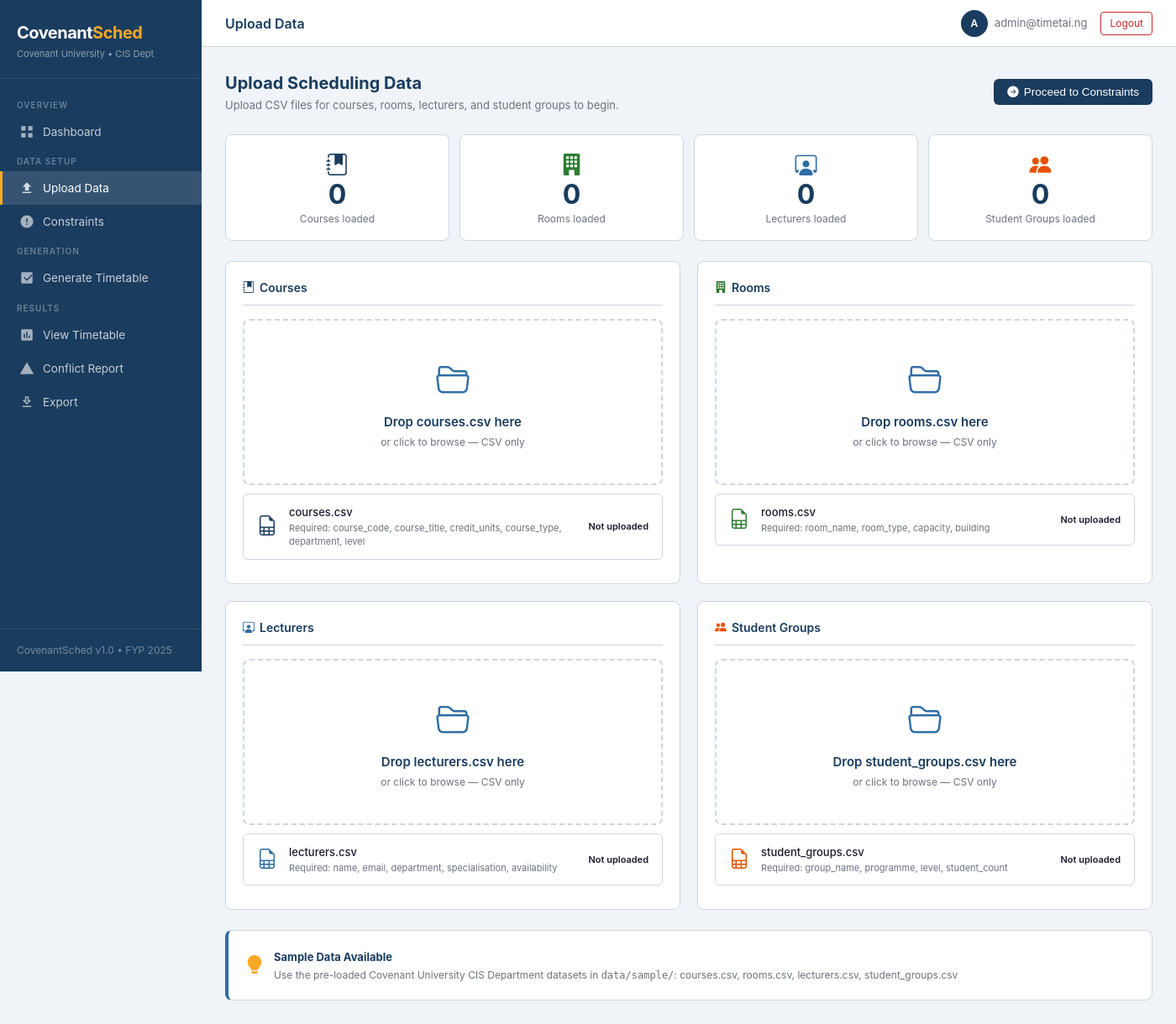
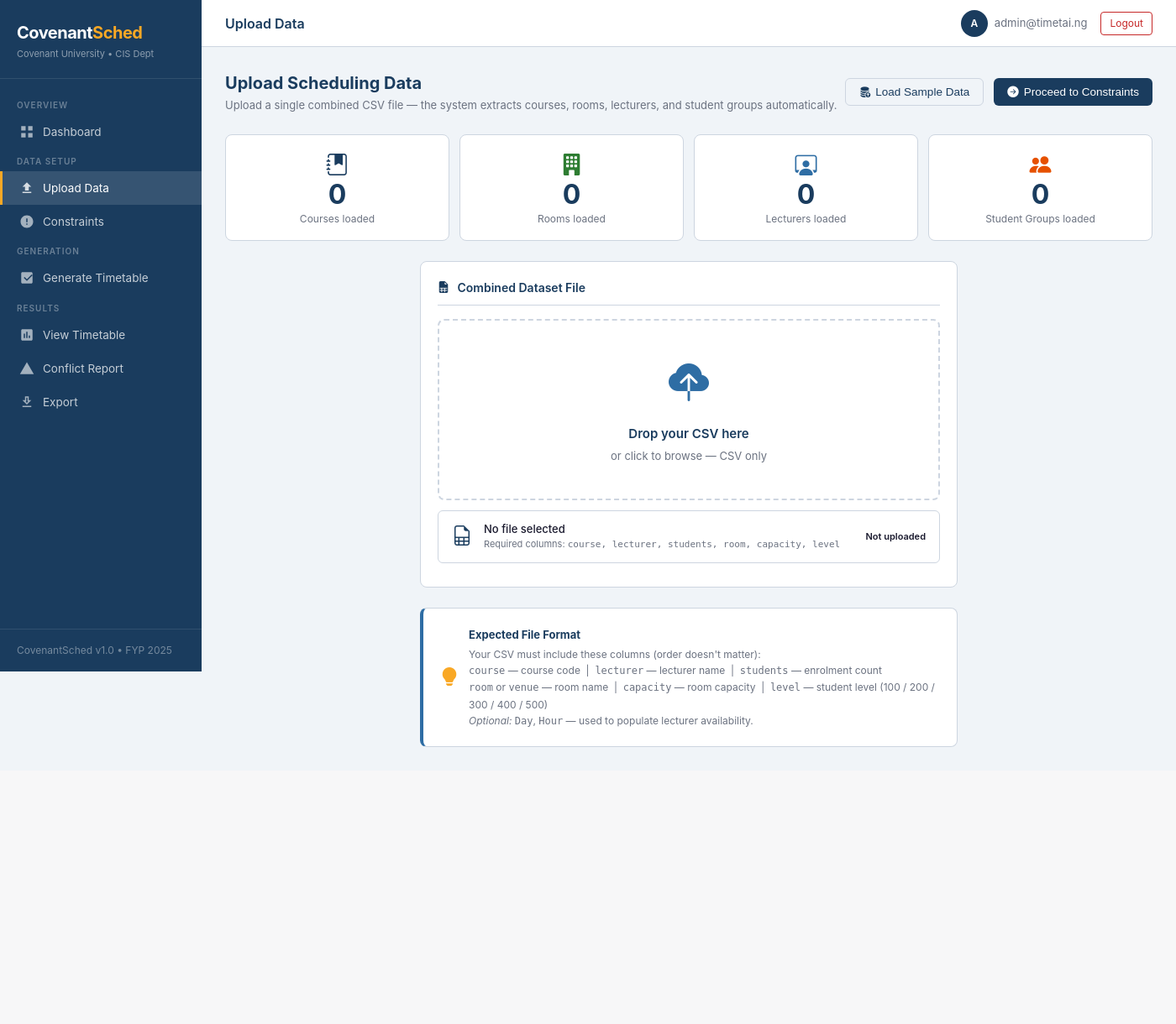
Before and after one commit to Aniefiokidi/Cusched, a Flask app: page /upload in a window 1400 px wide. Shown: the whole page at 84% size. After the commit the page ends 890 px from the top, so only its background shows below. Run offline with Flask 3, Linux system fonts and the light colour scheme; a user stored in the database is signed in.

Commit message:
Fix upload errors, add combined upload and sample data loader
- Fix duplicate CSC231 in courses.csv (renamed to MTH111) that was
  causing IntegrityError and rolling back all uploads, leaving the DB
  empty and the dashboard showing zeros
- Increase COMPUTER LAB capacity (100→400) to eliminate hard capacity
  violations for CIS student groups during generation
- Run CSP solver in a background thread so /generate/start returns
  immediately and the live terminal updates correctly via polling
- Add SQLALCHEMY_ENGINE_OPTIONS check_same_thread=False so the
  background solver thread can access the SQLite database
- Add /upload/combined route to accept a single timetable CSV and
  auto-extract courses, rooms, lecturers, and student groups
- Add /upload/load-sample route and Load Sample Data button for
  one-click demo without any file picking

Co-Authored-By: Claude Sonnet 4.6 <noreply@anthropic.com>

```diff
--- a/timetai/config.py
+++ b/timetai/config.py
@@ -22,6 +22,12 @@ class Config:
     SECRET_KEY = os.getenv("SECRET_KEY", "timetai-dev-secret-2025")
     SQLALCHEMY_DATABASE_URI = _db_url()
     SQLALCHEMY_TRACK_MODIFICATIONS = False
+    # Allow the background generation thread to use the SQLite connection
+    SQLALCHEMY_ENGINE_OPTIONS = (
+        {"connect_args": {"check_same_thread": False}}
+        if not os.getenv("DATABASE_URL")
+        else {}
+    )
     OPENAI_API_KEY = os.getenv("OPENAI_API_KEY", "")
     MAX_ITERATIONS = 5
     UPLOAD_FOLDER = "/tmp/uploads" if _on_vercel else os.path.join(os.path.dirname(__file__), "data", "uploads")
--- a/timetai/data/sample/courses.csv
+++ b/timetai/data/sample/courses.csv
@@ -1,7 +1,7 @@
 course_code,course_title,credit_units,course_type,department,level
 COS111,Introduction to Computing Sciences,3,LECTURE,CIS,100
 CSC112,Computer Application Packages I,1,LAB,CIS,100
-CSC231,Linear Algebra I,2,LECTURE,CIS,100
+MTH111,Linear Algebra I,2,LECTURE,CIS,100
 CSC233,Programming with C++,3,LECTURE,CIS,100
 CSC211,Computer Programming I,3,LECTURE,CIS,200
 IFT211,Digital Logic Design,2,LECTURE,CIS,200
--- a/timetai/data/sample/rooms.csv
+++ b/timetai/data/sample/rooms.csv
@@ -6,4 +6,4 @@ HALL202,LECTURE_HALL,300,Faculty of Sciences Block
 HALL203,LECTURE_HALL,200,Faculty of Sciences Block
 HALL307,LECTURE_HALL,150,Faculty of Sciences Block
 HALL308,LECTURE_HALL,120,Faculty of Sciences Block
-COMPUTER LAB,LAB,100,CST Main Block
+COMPUTER LAB,LAB,400,CST Main Block
--- a/timetai/routes/upload.py
+++ b/timetai/routes/upload.py
@@ -1,7 +1,9 @@
 import csv
 import io
 import json
-from flask import Blueprint, render_template, request, jsonify, flash, redirect, url_for
+import os
+import re
+from flask import Blueprint, render_template, request, jsonify, flash, redirect, url_for, current_app
 from flask_login import login_required
 from models.models import db, Course, Room, Lecturer, StudentGroup
 
@@ -11,6 +13,7 @@ COURSE_COLS = {"course_code", "course_title", "credit_units", "course_type", "de
 ROOM_COLS = {"room_name", "room_type", "capacity", "building"}
 LECTURER_COLS = {"name", "email", "department", "specialisation", "availability"}
 GROUP_COLS = {"group_name", "programme", "level", "student_count"}
+COMBINED_COLS = {"course", "lecturer", "students", "capacity", "level"}
 
 
 def parse_availability(raw: str) -> dict:
@@ -26,6 +29,27 @@ def parse_availability(raw: str) -> dict:
     return avail
 
 
+def _extract_dept(course_code: str) -> str:
+    m = re.match(r'([A-Za-z]+)', course_code.strip())
+    return m.group(1).upper() if m else "GENERAL"
+
+
+def _parse_first_level(level_str: str) -> int:
+    nums = re.findall(r'\b(100|200|300|400|500)\b', str(level_str))
+    return int(nums[0]) if nums else 100
+
+
+def _name_to_email(name: str) -> str:
+    TITLES = {"dr", "prof", "mr", "mrs", "ms", "engr", "sir"}
+    clean = re.sub(r'[^a-zA-Z\s]', '', name).strip().lower()
+    parts = [p for p in clean.split() if p not in TITLES]
+    if len(parts) >= 2:
+        return f"{parts[-1]}.{parts[0]}@university.edu.ng"
+    if parts:
+        return f"{parts[0]}@university.edu.ng"
+    return f"lecturer_{abs(hash(name)) % 100000}@university.edu.ng"
+
+
 @upload_bp.route("/upload", methods=["GET"])
 @login_required
 def upload_page():
@@ -36,6 +60,76 @@ def upload_page():
         "groups": StudentGroup.query.count(),
     }
     return render_template("upload.html", counts=counts)
+
+
+@upload_bp.route("/upload/load-sample", methods=["POST"])
+@login_required
+def load_sample():
+    sample_dir = os.path.join(os.path.dirname(os.path.dirname(__file__)), "data", "sample")
+
+    def read_sample(filename):
+        path = os.path.join(sample_dir, filename)
+        with open(path, newline="", encoding="utf-8-sig") as f:
+            return list(csv.DictReader(f))
+
+    try:
+        courses_rows   = read_sample("courses.csv")
+        rooms_rows     = read_sample("rooms.csv")
+        lecturers_rows = read_sample("lecturers.csv")
+        groups_rows    = read_sample("student_groups.csv")
+
+        Course.query.delete()
+        for row in courses_rows:
+            db.session.add(Course(
+                course_code=row["course_code"].strip(),
+                course_title=row["course_title"].strip(),
+                credit_units=int(row["credit_units"]),
+                course_type=row["course_type"].strip().upper(),
+                department=row["department"].strip(),
+                level=int(row["level"]),
+            ))
+
+        Room.query.delete()
+        for row in rooms_rows:
+            db.session.add(Room(
+                room_name=row["room_name"].strip(),
+                room_type=row["room_type"].strip().upper(),
+                capacity=int(row["capacity"]),
+                building=row.get("building", "").strip(),
+            ))
+
+        Lecturer.query.delete()
+        for row in lecturers_rows:
+            lec = Lecturer(
+                name=row["name"].strip(),
+                email=row["email"].strip(),
+                department=row["department"].strip(),
+                specialisation=row.get("specialisation", "").strip(),
+            )
+            lec.availability = parse_availability(row.get("availability", ""))
+            db.session.add(lec)
+
+        StudentGroup.query.delete()
+        for row in groups_rows:
+            db.session.add(StudentGroup(
+                group_name=row["group_name"].strip(),
+                programme=row["programme"].strip(),
+                level=int(row["level"]),
+                student_count=int(row["student_count"]),
+            ))
+
+        db.session.commit()
+        return jsonify({
+            "success": True,
+            "courses": len(courses_rows),
+            "rooms": len(rooms_rows),
+            "lecturers": len(lecturers_rows),
+            "groups": len(groups_rows),
+        })
+
+    except Exception as ex:
+        db.session.rollback()
+        return jsonify({"success": False, "error": str(ex)}), 500
 
 
 @upload_bp.route("/upload/file", methods=["POST"])
@@ -121,3 +215,148 @@ def upload_file():
     except Exception as ex:
         db.session.rollback()
         return jsonify({"success": False, "error": str(ex)}), 500
+
+
+@upload_bp.route("/upload/combined", methods=["POST"])
+@login_required
+def upload_combined():
+    if "file" not in request.files:
+        return jsonify({"success": False, "error": "No file provided"}), 400
+    f = request.files["file"]
+    if not f.filename.endswith(".csv"):
+        return jsonify({"success": False, "error": "Only CSV files are accepted"}), 400
+
+    content = f.read().decode("utf-8-sig")
+    reader = csv.DictReader(io.StringIO(content))
+    rows = list(reader)
+    if not rows:
+        return jsonify({"success": False, "error": "CSV file is empty"}), 400
+
+    # Normalize keys to lowercase and strip whitespace
+    rows = [{k.strip().lower(): v for k, v in row.items()} for row in rows]
+    cols = set(rows[0].keys())
+
+    # Accept 'venue' as alias for 'room'
+    if "venue" in cols and "room" not in cols:
+        for row in rows:
+            row["room"] = row.get("venue", "")
+        cols.add("room")
+
+    missing = COMBINED_COLS - cols
+    if missing:
+        return jsonify({"success": False, "error": f"Missing columns: {missing}"}), 400
+
+    try:
+        # ── COURSES (deduplicate by course_code) ──
+        seen_courses = {}
+        for row in rows:
+            code = row["course"].strip()
+            if not code or code in seen_courses:
+                continue
+            room_name = row.get("room", "").strip()
+            c_type = "LAB" if "LAB" in room_name.upper() else "LECTURE"
+            seen_courses[code] = Course(
+                course_code=code,
+                course_title=code,
+                credit_units=3,
+                course_type=c_type,
+                department=_extract_dept(code),
+                level=_parse_first_level(row["level"]),
+            )
+
+        # ── ROOMS (deduplicate by room_name) ──
+        seen_rooms = {}
+        for row in rows:
+            rname = row.get("room", "").strip()
+            if not rname or rname in seen_rooms:
+                continue
+            r_type = "LAB" if "LAB" in rname.upper() else "LECTURE_HALL"
+            try:
+                cap = int(float(row["capacity"]))
+            except (ValueError, TypeError):
+                cap = 0
+            seen_rooms[rname] = Room(
+                room_name=rname,
+                room_type=r_type,
+                capacity=cap,
+                building="",
+            )
+
+        # ── LECTURERS (deduplicate by name) ──
+        lec_dept = {}
+        lec_avail = {}
+        for row in rows:
+            name = row["lecturer"].strip()
+            if not name:
+                continue
+            dept = _extract_dept(row["course"].strip())
+            if name not in lec_dept:
+                lec_dept[name] = dept
+                lec_avail[name] = {}
+            day = row.get("day", "").strip()
+            hour = row.get("hour", "").strip()
+            if day and hour:
+                lec_avail[name].setdefault(day, set()).add(hour)
+
+        used_emails = set()
+        seen_lecturers = {}
+        for name, dept in lec_dept.items():
+            email = _name_to_email(name)
+            base, suffix = email.split("@")
+            n = 1
+            while email in used_emails:
+                email = f"{base}{n}@{suffix}"
+                n += 1
+            used_emails.add(email)
+            lec = Lecturer(name=name, email=email, department=dept, specialisation="")
+            lec.availability = {day: list(slots) for day, slots in lec_avail[name].items()}
+            seen_lecturers[name] = lec
+
+        # ── STUDENT GROUPS (one per unique level integer) ──
+        level_counts = {}
+        for row in rows:
+            lvl = _parse_first_level(row["level"])
+            try:
+                count = int(float(row["students"]))
+            except (ValueError, TypeError):
+                count = 0
+            if lvl not in level_counts or count > level_counts[lvl]:
+                level_counts[lvl] = count
+
+        seen_groups = {}
+        for lvl, count in sorted(level_counts.items()):
+            gname = f"{lvl}L"
+            seen_groups[gname] = StudentGroup(
+                group_name=gname,
+                programme="General Studies",
+                level=lvl,
+                student_count=count,
+            )
+
+        # ── Clear old data and persist ──
+        Course.query.delete()
+        Room.query.delete()
+        Lecturer.query.delete()
+        StudentGroup.query.delete()
+
+        for obj in seen_courses.values():
+            db.session.add(obj)
+        for obj in seen_rooms.values():
+            db.session.add(obj)
+        for obj in seen_lecturers.values():
+            db.session.add(obj)
+        for obj in seen_groups.values():
+            db.session.add(obj)
+
+        db.session.commit()
+        return jsonify({
+            "success": True,
+            "courses": len(seen_courses),
+            "rooms": len(seen_rooms),
+            "lecturers": len(seen_lecturers),
+            "groups": len(seen_groups),
+        })
+
+    except Exception as ex:
+        db.session.rollback()
+        return jsonify({"success": False, "error": str(ex)}), 500
--- a/timetai/templates/upload.html
+++ b/timetai/templates/upload.html
@@ -6,9 +6,12 @@
 <div class="page-header">
   <div>
     <h1>Upload Scheduling Data</h1>
-    <p>Upload CSV files for courses, rooms, lecturers, and student groups to begin.</p>
+    <p>Upload a single combined CSV file — the system extracts courses, rooms, lecturers, and student groups automatically.</p>
   </div>
   <div class="flex gap-3">
+    <button id="sample-btn" class="btn btn-outline" onclick="loadSampleData()">
+      <i class="bi bi-database-fill-up"></i> Load Sample Data
+    </button>
     <button id="proceed-btn" class="btn btn-primary" disabled onclick="window.location='/constraints'">
       <i class="bi bi-arrow-right-circle-fill"></i> Proceed to Constraints
     </button>
@@ -24,57 +27,69 @@
     ("groups",    "bi-people-fill",             "#E65100", "Student Groups", counts.groups),
   ] %}
   {% for key, icon, color, label, count in items %}
-  <div class="summary-card {{ 'green' if count > 0 else 'navy' }}">
+  <div class="summary-card {{ 'green' if count > 0 else 'navy' }}" id="stat-{{ key }}">
     <i class="bi {{ icon }}" style="font-size:26px; color:{{ color }};"></i>
-    <div class="s-value">{{ count }}</div>
+    <div class="s-value" id="stat-val-{{ key }}">{{ count }}</div>
     <div class="s-label">{{ label }} loaded</div>
   </div>
   {% endfor %}
 </div>
 
-<!-- UPLOAD PANELS -->
-<div class="two-col">
-  {% set panels = [
-    ("courses",   "bi-journal-bookmark-fill", "#1A3C5E", "courses.csv",        "Courses",       "course_code, course_title, credit_units, course_type, department, level"),
-    ("rooms",     "bi-building-fill",          "#2E7D32", "rooms.csv",          "Rooms",         "room_name, room_type, capacity, building"),
-    ("lecturers", "bi-person-workspace",        "#2E6DA4", "lecturers.csv",      "Lecturers",     "name, email, department, specialisation, availability"),
-    ("groups",    "bi-people-fill",             "#E65100", "student_groups.csv", "Student Groups","group_name, programme, level, student_count"),
-  ] %}
-  {% for key, icon, color, fname, label, cols in panels %}
+<!-- SINGLE UPLOAD PANEL -->
+<div style="max-width:640px; margin:0 auto;">
   <div class="card">
     <div class="card-title">
-      <i class="bi {{ icon }}" style="color:{{ color }};margin-right:6px;"></i>{{ label }}
+      <i class="bi bi-file-earmark-spreadsheet-fill" style="color:#1A3C5E;margin-right:6px;"></i>
+      Combined Dataset File
     </div>
-    <div class="drop-zone" data-file-type="{{ key }}" id="zone-{{ key }}">
-      <input type="file" accept=".csv" style="display:none" id="file-{{ key }}">
-      <i class="bi bi-folder2-open" style="font-size:40px;color:var(--blue);display:block;margin-bottom:10px;"></i>
-      <h3>Drop {{ fname }} here</h3>
-      <p>or click to browse &mdash; CSV only</p>
+
+    <div class="drop-zone" id="combined-zone" style="padding:40px 20px;">
+      <input type="file" accept=".csv" style="display:none" id="file-combined">
+      <i class="bi bi-cloud-upload-fill" style="font-size:48px;color:var(--blue);display:block;margin-bottom:12px;"></i>
+      <h3 style="margin:0 0 6px;">Drop your CSV here</h3>
+      <p style="margin:0; color:var(--muted); font-size:13px;">or click to browse &mdash; CSV only</p>
     </div>
-    <div class="upload-item" id="upload-item-{{ key }}" style="margin-top:10px; {{ 'border-color: var(--green)' if counts[key] > 0 else '' }}">
-      <i class="bi bi-file-earmark-spreadsheet" style="font-size:24px; color:{{ color }};"></i>
+
+    <div class="upload-item" id="upload-item-combined" style="margin-top:12px;">
+      <i class="bi bi-file-earmark-spreadsheet" style="font-size:24px; color:#1A3C5E;"></i>
       <div class="file-info">
-        <div class="file-name">{{ fname }}</div>
-        <div class="file-size">Required: {{ cols }}</div>
+        <div class="file-name" id="combined-filename">No file selected</div>
+        <div class="file-size" id="combined-info">
+          Required columns: <code>course, lecturer, students, room, capacity, level</code>
         </div>
-      <div class="file-status {{ 'ok' if counts[key] > 0 else '' }}">
-        {% if counts[key] > 0 %}<i class="bi bi-check-circle-fill"></i> {{ counts[key] }} records{% else %}Not uploaded{% endif %}
+      </div>
+      <div class="file-status" id="combined-status">Not uploaded</div>
+    </div>
+
+    <!-- breakdown shown after upload -->
+    <div id="breakdown" style="display:none; margin-top:14px; padding:12px 14px; background:#f8fafc; border-radius:8px; border:1px solid #e2e8f0;">
+      <div style="font-size:12px; font-weight:600; color:var(--navy); margin-bottom:8px;">Extracted from file:</div>
+      <div style="display:grid; grid-template-columns:1fr 1fr; gap:6px; font-size:13px;">
+        <span><i class="bi bi-journal-bookmark-fill" style="color:#1A3C5E;"></i> <span id="bd-courses">0</span> courses</span>
+        <span><i class="bi bi-building-fill" style="color:#2E7D32;"></i> <span id="bd-rooms">0</span> rooms</span>
+        <span><i class="bi bi-person-workspace" style="color:#2E6DA4;"></i> <span id="bd-lecturers">0</span> lecturers</span>
+        <span><i class="bi bi-people-fill" style="color:#E65100;"></i> <span id="bd-groups">0</span> student groups</span>
       </div>
     </div>
   </div>
-  {% endfor %}
-</div>
 
-<!-- SAMPLE DATA NOTE -->
+  <!-- FORMAT GUIDE -->
   <div class="card mt-6" style="border-left: 4px solid var(--blue);">
     <div class="flex gap-3 items-center">
       <i class="bi bi-lightbulb-fill" style="font-size:22px;color:var(--amber);flex-shrink:0;"></i>
       <div>
-      <strong style="font-size:13px; color:var(--navy);">Sample Data Available</strong>
-      <p style="font-size:12px; color:var(--muted); margin-top:2px;">
-        Use the pre-loaded Covenant University CIS Department datasets in <code>data/sample/</code>:
-        courses.csv, rooms.csv, lecturers.csv, student_groups.csv
+        <strong style="font-size:13px; color:var(--navy);">Expected File Format</strong>
+        <p style="font-size:12px; color:var(--muted); margin-top:4px; line-height:1.6;">
+          Your CSV must include these columns (order doesn't matter):<br>
+          <code>course</code> &mdash; course code &nbsp;|&nbsp;
+          <code>lecturer</code> &mdash; lecturer name &nbsp;|&nbsp;
+          <code>students</code> &mdash; enrolment count<br>
+          <code>room</code> or <code>venue</code> &mdash; room name &nbsp;|&nbsp;
+          <code>capacity</code> &mdash; room capacity &nbsp;|&nbsp;
+          <code>level</code> &mdash; student level (100 / 200 / 300 / 400 / 500)<br>
+          <em>Optional:</em> <code>Day</code>, <code>Hour</code> — used to populate lecturer availability.
         </p>
+      </div>
     </div>
   </div>
 </div>
@@ -82,23 +97,121 @@
 
 {% block scripts %}
 <script>
-document.querySelectorAll('.drop-zone').forEach(function(zone) {
-  var fileType = zone.dataset.fileType;
-  var input = document.getElementById('file-' + fileType);
-  if (input) {
-    zone.addEventListener('click', function(e) {
-      if (e.target.tagName !== 'INPUT') input.click();
+// ── shared helpers (global scope so both upload and sample-load can call them) ──
+function setUploadStatus(cls, text) {
+  var el = document.getElementById("combined-status");
+  el.className = "file-status " + cls;
+  el.textContent = text;
+}
+
+function updateStatCards(data) {
+  var map = { courses: data.courses, rooms: data.rooms, lecturers: data.lecturers, groups: data.groups };
+  Object.keys(map).forEach(function (key) {
+    var val  = document.getElementById("stat-val-" + key);
+    var card = document.getElementById("stat-" + key);
+    if (val)  val.textContent = map[key] || 0;
+    if (card) { card.classList.remove("navy"); if ((map[key] || 0) > 0) card.classList.add("green"); }
   });
 }
+
+function showBreakdown(data) {
+  document.getElementById("bd-courses").textContent   = data.courses   || 0;
+  document.getElementById("bd-rooms").textContent     = data.rooms     || 0;
+  document.getElementById("bd-lecturers").textContent = data.lecturers || 0;
+  document.getElementById("bd-groups").textContent    = data.groups    || 0;
+  document.getElementById("breakdown").style.display  = "block";
+}
+
+function onDataLoaded(data, filename, info) {
+  updateStatCards(data);
+  showBreakdown(data);
+  setUploadStatus("ok", "✓ " + (filename ? "Uploaded" : "Sample data loaded"));
+  document.getElementById("combined-filename").textContent = filename || "Sample dataset (built-in)";
+  document.getElementById("combined-info").textContent    = info;
+  var pb = document.getElementById("proceed-btn");
+  if (pb) pb.disabled = false;
+}
+
+// ── drag-and-drop / file picker ──
+(function () {
+  var zone  = document.getElementById("combined-zone");
+  var input = document.getElementById("file-combined");
+
+  var allLoaded = {{ 'true' if (counts.courses > 0 and counts.rooms > 0 and counts.lecturers > 0 and counts.groups > 0) else 'false' }};
+  if (allLoaded) {
+    var pb = document.getElementById("proceed-btn");
+    if (pb) pb.disabled = false;
+  }
+
+  zone.addEventListener("click",     function ()  { input.click(); });
+  zone.addEventListener("dragover",  function (e) { e.preventDefault(); zone.classList.add("drag-over"); });
+  zone.addEventListener("dragleave", function ()  { zone.classList.remove("drag-over"); });
+  zone.addEventListener("drop", function (e) {
+    e.preventDefault();
+    zone.classList.remove("drag-over");
+    if (e.dataTransfer.files.length) handleFile(e.dataTransfer.files[0]);
   });
-(function() {
-  var types = ["courses", "rooms", "lecturers", "groups"];
-  var allOk = types.every(function(t) {
-    var el = document.getElementById("upload-item-" + t);
-    return el && el.querySelector(".file-status.ok");
+  input.addEventListener("change", function () {
+    if (input.files.length) handleFile(input.files[0]);
   });
-  var btn = document.getElementById("proceed-btn");
-  if (btn) btn.disabled = !allOk;
+
+  function handleFile(file) {
+    if (!file.name.endsWith(".csv")) { showNotification("Only CSV files are accepted.", "error"); return; }
+    setUploadStatus("uploading", "⟳ Uploading…");
+    document.getElementById("combined-filename").textContent = file.name;
+    document.getElementById("combined-info").textContent = formatBytes(file.size);
+
+    var fd = new FormData();
+    fd.append("file", file);
+
+    fetch("/upload/combined", { method: "POST", body: fd })
+      .then(function (r) { return r.json(); })
+      .then(function (data) {
+        if (data.success) {
+          onDataLoaded(data, file.name,
+            data.courses + " courses · " + data.rooms + " rooms · " +
+            data.lecturers + " lecturers · " + data.groups + " groups");
+          showNotification("Dataset loaded successfully.", "success");
+        } else {
+          setUploadStatus("err", "✗ Error");
+          document.getElementById("combined-info").textContent = data.error || "Upload failed";
+          showNotification(data.error || "Upload failed.", "error");
+        }
+      })
+      .catch(function () {
+        setUploadStatus("err", "✗ Error");
+        showNotification("Upload request failed.", "error");
+      });
+  }
+
+  function formatBytes(b) { return b < 1024 ? b + " B" : (b / 1024).toFixed(1) + " KB"; }
 })();
+
+// ── load sample data button ──
+function loadSampleData() {
+  var btn = document.getElementById("sample-btn");
+  btn.disabled = true;
+  btn.innerHTML = '<i class="bi bi-hourglass-split"></i> Loading…';
+
+  fetch("/upload/load-sample", { method: "POST" })
+    .then(function (r) { return r.json(); })
+    .then(function (data) {
+      btn.disabled = false;
+      btn.innerHTML = '<i class="bi bi-database-fill-up"></i> Load Sample Data';
+      if (data.success) {
+        onDataLoaded(data, null,
+          data.courses + " courses · " + data.rooms + " rooms · " +
+          data.lecturers + " lecturers · " + data.groups + " groups");
+        showNotification("Sample data loaded successfully.", "success");
+      } else {
+        showNotification(data.error || "Failed to load sample data.", "error");
+      }
+    })
+    .catch(function () {
+      btn.disabled = false;
+      btn.innerHTML = '<i class="bi bi-database-fill-up"></i> Load Sample Data';
+      showNotification("Request failed.", "error");
+    });
+}
 </script>
 {% endblock %}
```
Also changed, not shown: timetai/routes/generate.py (+9 -2 lines). Lines whose indentation alone changed are shown as unchanged.
